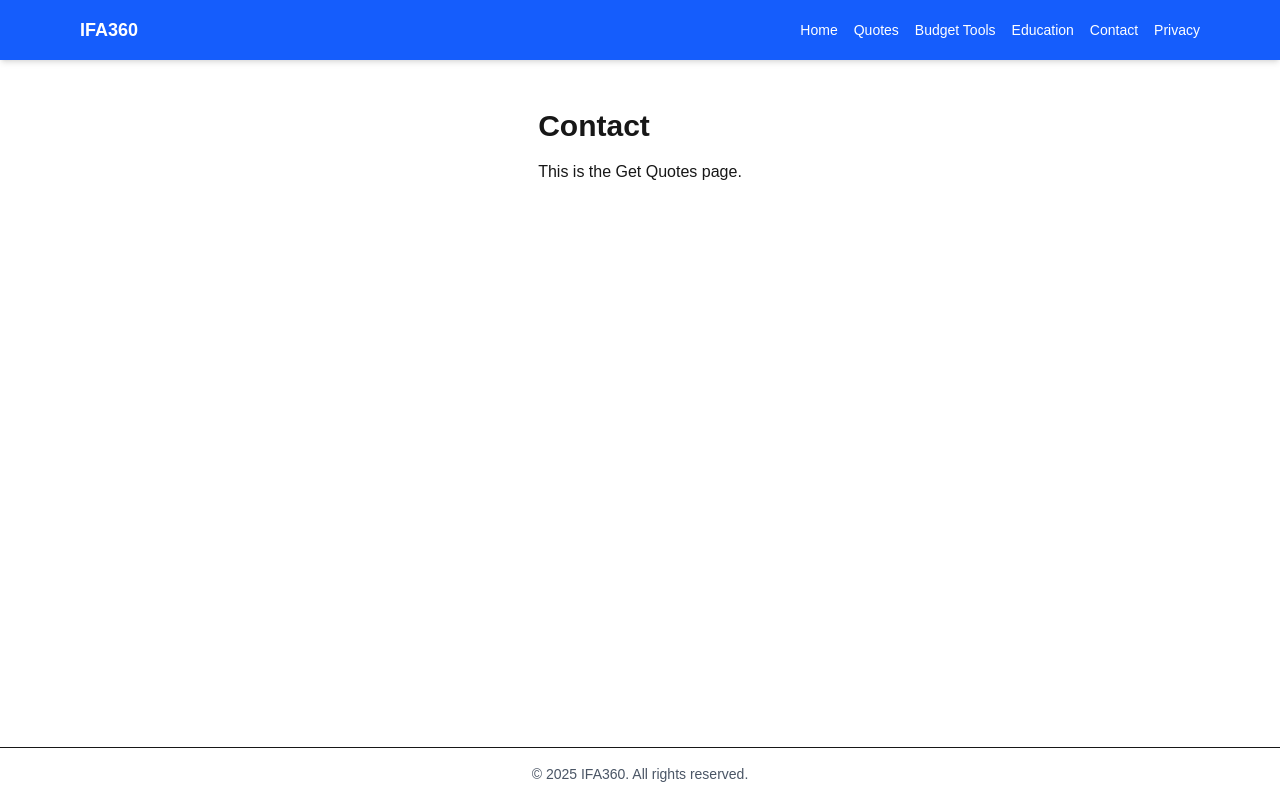
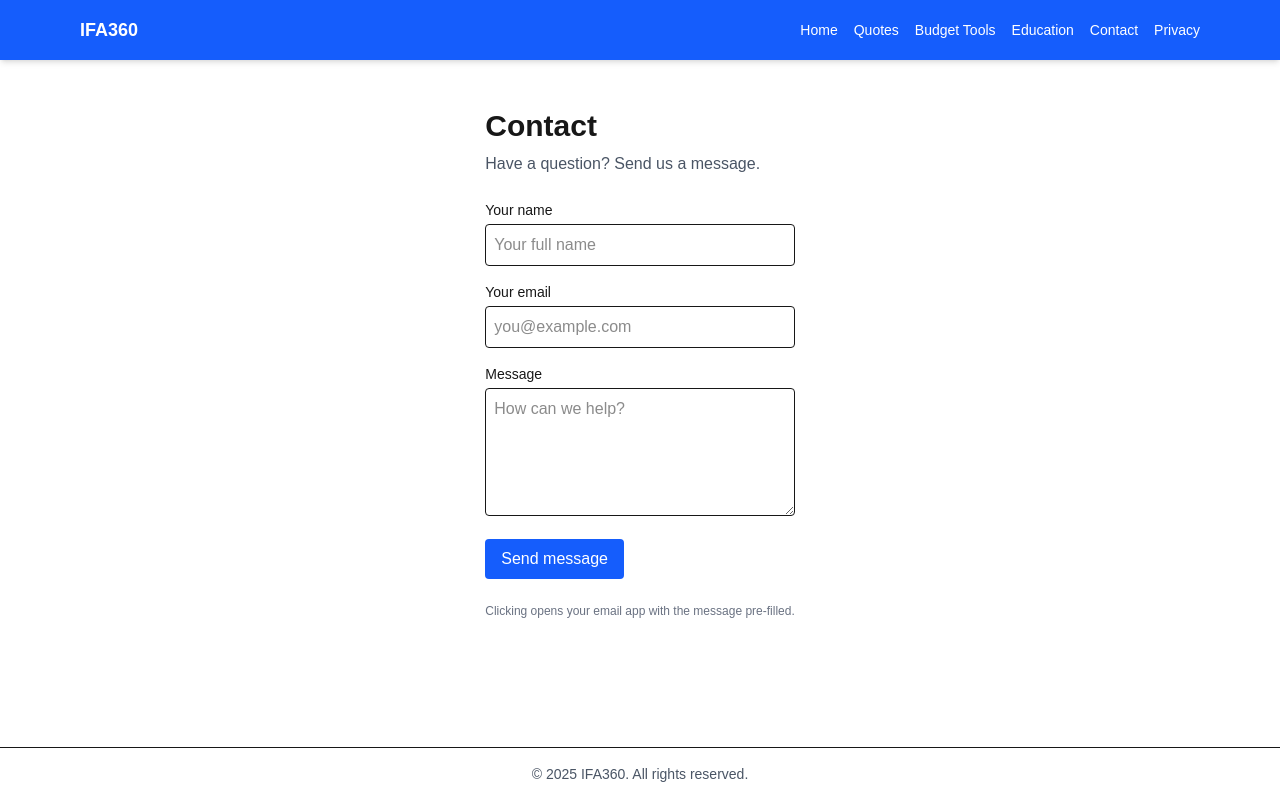
Before and after one commit to Spinazze82/ifa360-client, a Next.js app: page /contact in a window 1280 px wide. Built offline with nearby package versions, Linux system fonts and the light colour scheme.

Commit message:
fix: set real contact + lead email addresses

```diff
--- a/src/app/contact/page.tsx
+++ b/src/app/contact/page.tsx
@@ -1,8 +1,75 @@
-export default function Page() {
+"use client";
+import { useMemo, useState } from "react";
+
+export default function ContactPage() {
+  const [name, setName] = useState("");
+  const [email, setEmail] = useState("");
+  const [message, setMessage] = useState("");
+
+  const mailtoHref = useMemo(() => {
+    const to = "alexzis.spinazze@attooh.co.za"; // <-- change to your real inbox
+    const subject = encodeURIComponent("IFA360 Customer Contact");
+    const body = encodeURIComponent(
+      [
+        "New message from the customer site:",
+        `Name: ${name || "-"}`,
+        `Email: ${email || "-"}`,
+        "",
+        message || "-",
+        "",
+        "— Sent from IFA360 Customer Site",
+      ].join("\n")
+    );
+    return `mailto:${to}?subject=${subject}&body=${body}`;
+  }, [name, email, message]);
+
   return (
-    <main className="p-8">
+    <main className="p-8 max-w-xl mx-auto">
       <h1 className="text-3xl font-bold">Contact</h1>
-      <p className="mt-4">This is the Get Quotes page.</p>
+      <p className="mt-2 text-gray-600">Have a question? Send us a message.</p>
+
+      <form className="mt-6 space-y-4" onSubmit={(e) => e.preventDefault()}>
+        <div>
+          <label className="block text-sm font-medium">Your name</label>
+          <input
+            className="mt-1 w-full rounded border p-2"
+            value={name}
+            onChange={(e) => setName(e.target.value)}
+            placeholder="Your full name"
+          />
+        </div>
+
+        <div>
+          <label className="block text-sm font-medium">Your email</label>
+          <input
+            type="email"
+            className="mt-1 w-full rounded border p-2"
+            value={email}
+            onChange={(e) => setEmail(e.target.value)}
+            placeholder="you@example.com"
+          />
+        </div>
+
+        <div>
+          <label className="block text-sm font-medium">Message</label>
+          <textarea
+            className="mt-1 w-full rounded border p-2 min-h-32"
+            value={message}
+            onChange={(e) => setMessage(e.target.value)}
+            placeholder="How can we help?"
+          />
+        </div>
+
+        <a
+          href={mailtoHref}
+          className="inline-block rounded bg-blue-600 px-4 py-2 font-medium text-white hover:bg-blue-700"
+        >
+          Send message
+        </a>
+        <p className="mt-2 text-xs text-gray-500">
+          Clicking opens your email app with the message pre-filled.
+        </p>
+      </form>
     </main>
   );
 }
--- a/src/app/quotes/results/page.tsx
+++ b/src/app/quotes/results/page.tsx
@@ -36,7 +36,7 @@ function ResultsInner() {
   const [clientPhone, setClientPhone] = useState("");
 
   const mailtoHref = useMemo(() => {
-    const to = "leads@yourdomain.co.za"; // <-- change this later
+    const to = "leads@yalexzis.spinazze@attooh.co.za"; // <-- change this later
     const subject = encodeURIComponent("New IFA360 Lead: Quote request");
     const body = encodeURIComponent(
       [
```
